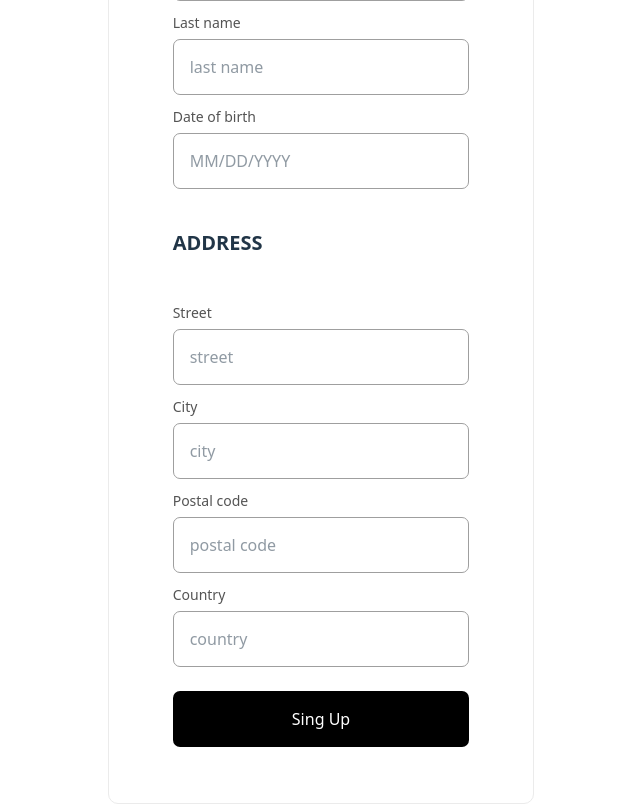
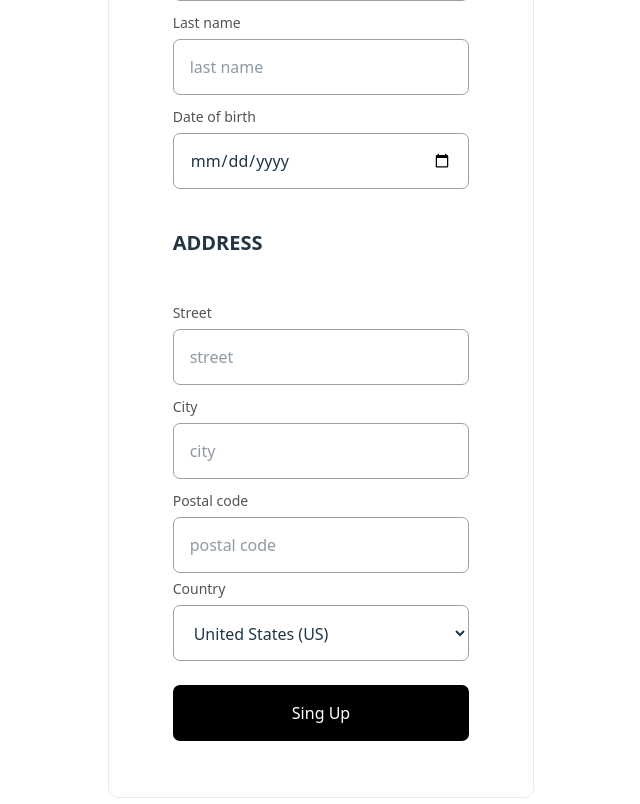
Before and after one commit to Belifegor/ecomm-app, a React (Vite) app: page /login in a window 1280 px wide. Shown: the part 400-1204 px from the top of the page, without its empty margins (319-959 px from the left). Built offline with nearby package versions, Linux system fonts and the light colour scheme.

Commit message:
feat: adding country list fix: fixing bag with show/hide password

```diff
--- a/src/components/inputField.tsx
+++ b/src/components/inputField.tsx
@@ -20,7 +20,7 @@ export function InputField<T extends FieldValues>({
 }: InputFieldProps<T>): JSX.Element {
   const [isShownPassword, setShowPassword] = useState(false);
   const isPassword: boolean = type === 'password';
-  const inputType: string = isPassword && isShownPassword ? 'text' : 'password';
+  const inputType: string = isPassword && isShownPassword ? 'text' : type;
 
   return (
     <div className="flex flex-col mt-1.5">
--- a/src/pages/RegistrationPage.tsx
+++ b/src/pages/RegistrationPage.tsx
@@ -6,7 +6,12 @@ import { useForm } from 'react-hook-form';
 import { zodResolver } from '@hookform/resolvers/zod';
 
 type RegistrationData = z.infer<typeof schemaForRegistration>;
-
+const countrys = [
+  'United States (US)',
+  'European (EU)',
+  'Belarus(BY)',
+  'Russia(RU)',
+];
 function RegistrationPage() {
   const {
     register,
@@ -23,7 +28,7 @@ function RegistrationPage() {
       street: '',
       city: '',
       postalCode: '',
-      country: '',
+      // country: '',
     },
   });
 
@@ -112,16 +117,32 @@ function RegistrationPage() {
         {errors.postalCode && (
           <p className="h-8 text-red-500">{errors.postalCode.message}</p>
         )}
-        <InputField
-          register={register}
-          label="Country"
-          type="text"
-          name="country"
-          placeholder="country"
-        />
-        {errors.country && (
-          <p className="h-8 text-red-500">{errors.country.message}</p>
-        )}
+        {/*<InputField*/}
+        {/*  register={register}*/}
+        {/*  label="Country"*/}
+        {/*  type="text"*/}
+        {/*  name="country"*/}
+        {/*  placeholder="country"*/}
+        {/*/>*/}
+        {/*{errors.country && (*/}
+        {/*  <p className="h-8 text-red-500">{errors.country.message}</p>*/}
+        {/*)}*/}
+        <label
+          htmlFor="fruit"
+          className="text-left text-sm leading-8 text-[#545454]"
+        >
+          Country
+        </label>
+        <select
+          id="fruit"
+          className="border border-[#9F9F9F] w-full h-14 rounded-[7px] p-4 hover:cursor-pointer"
+        >
+          {countrys.map((country) => (
+            <option key={country} value={country}>
+              {country}
+            </option>
+          ))}
+        </select>
         <Button text="Sing Up" />
       </div>
     </div>
--- a/src/utils/validation.ts
+++ b/src/utils/validation.ts
@@ -117,9 +117,9 @@ export const schemaForRegistration = schemaForLogin.extend({
     .refine((/*val*/) => {
       //соответствие формату кода ???
     }),
-  country: z
-    .string()
-    .min(1, { message: 'Field must contain at least one letter' }),
+  // country: z
+  //   .string()
+  //   .min(1, { message: 'Field must contain at least one letter' }),
   //переделать в выпадающий спиок, уточнить страны
 });
 
```
